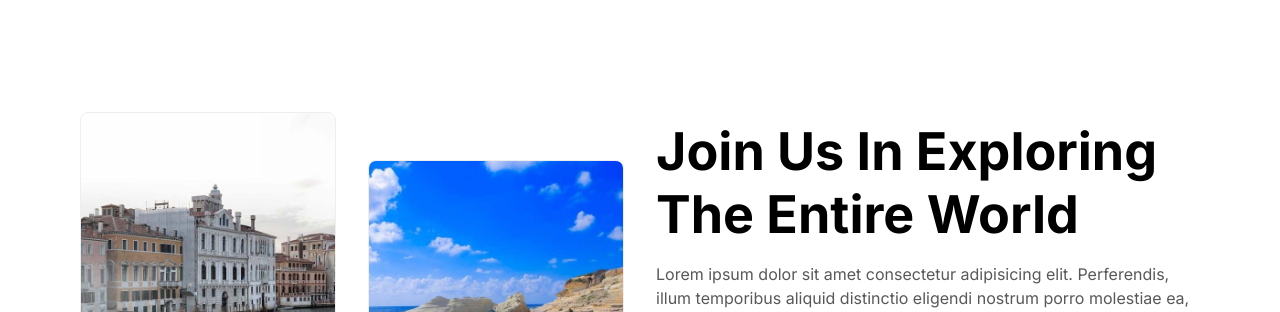
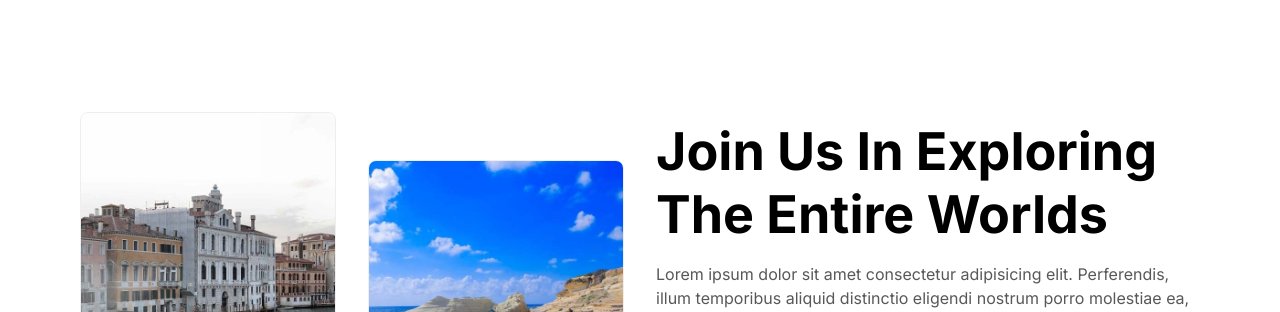
Before and after one commit to Mdshoaib77/TravelTour-Nextjs, a Next.js app: page / in a window 1280 px wide. Shown: the part 1984-2296 px from the top of the page. Built offline with nearby package versions, Linux system fonts and the light colour scheme.

Commit message:
Update About.tsx

```diff
--- a/components/About.tsx
+++ b/components/About.tsx
@@ -82,7 +82,7 @@ const About = () => {
         {/* RIGHT */}
         <div className="flex flex-1 flex-col items-start justify-center">
           <h1 className="bold-52 capitalize pb-4">
-            Join Us In Exploring The Entire World
+            Join Us In Exploring The Entire Worlds
           </h1>
           <p className="text-gray-50">
             Lorem ipsum dolor sit amet consectetur adipisicing elit.
```
